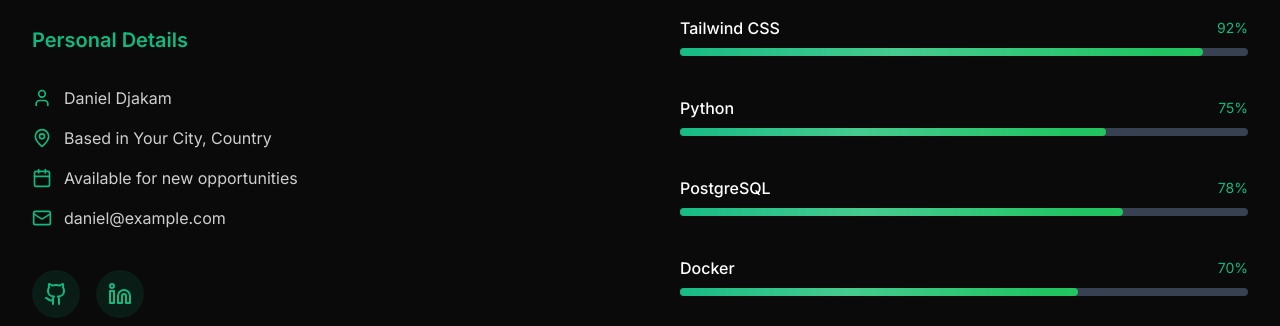
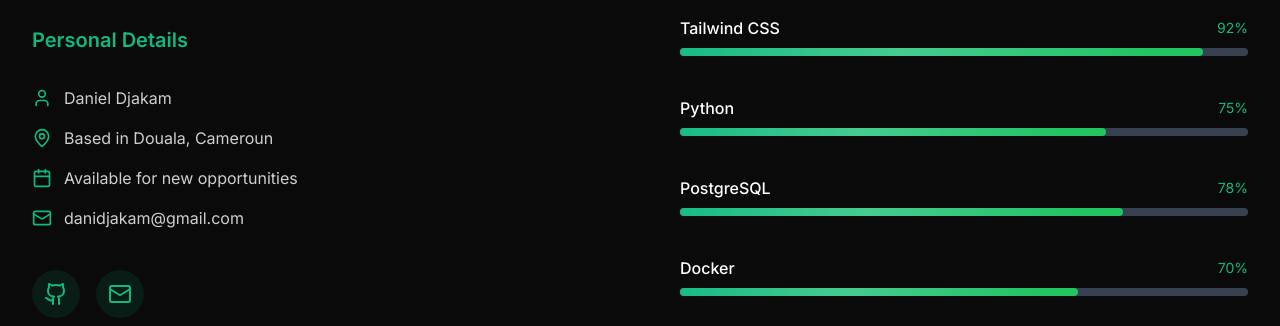
Before and after one commit to danieldjakam/portfolio-new, a Next.js app in the folder front/: page / in a window 1280 px wide. Shown: the part 1420-1746 px from the top of the page. Built offline with nearby package versions, Linux system fonts and the light colour scheme.

Commit message:
finish with about section

```diff
--- a/front/sections/About.tsx
+++ b/front/sections/About.tsx
@@ -80,7 +80,7 @@ const About = () => {
                 </div>
                 <div className="flex items-center space-x-3 text-foreground/80">
                   <MapPin className="h-5 w-5 text-primary" />
-                  <span>Based in Your City, Country</span>
+                  <span>Based in Douala, Cameroun</span>
                 </div>
                 <div className="flex items-center space-x-3 text-foreground/80">
                   <Calendar className="h-5 w-5 text-primary" />
@@ -88,7 +88,7 @@ const About = () => {
                 </div>
                 <div className="flex items-center space-x-3 text-foreground/80">
                   <Mail className="h-5 w-5 text-primary" />
-                  <span>daniel@example.com</span>
+                  <span>danidjakam@gmail.com</span>
                 </div>
               </div>
             </motion.div>
@@ -108,12 +108,10 @@ const About = () => {
               <motion.a
                 whileHover={{ scale: 1.1, y: -2 }}
                 whileTap={{ scale: 0.9 }}
-                href="https://linkedin.com/in/danieldjakam"
-                target="_blank"
-                rel="noopener noreferrer"
+                href="mailto:danidjakam@gmail.com"
                 className="p-3 bg-primary/10 hover:bg-primary/20 text-primary rounded-full transition-colors duration-200"
               >
-                <Linkedin className="h-6 w-6" />
+                <Mail className="h-6 w-6" />
               </motion.a>
             </motion.div>
           </motion.div>
```
